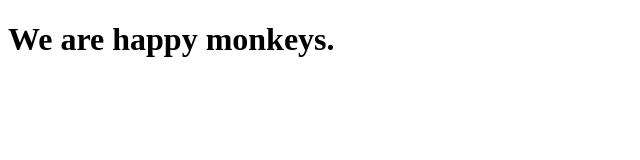
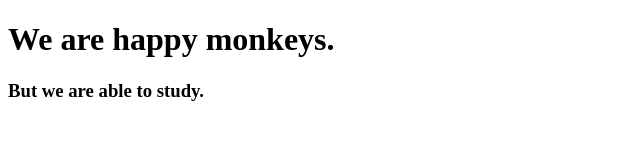
Before and after one commit to marynapatra/marynapatra.github.io, a plain HTML site: page main.html in a window 1280 px wide. Shown: the whole page, without its empty margins (0-640 px from the left). Drawn offline with Linux system fonts and the light colour scheme.

Commit message:
New changes again

```diff
--- a/main.html
+++ b/main.html
@@ -7,5 +7,6 @@
 </head>
 <body>
     <h1>We are happy monkeys.</h1>
+    <h3>But we are able to study.</h3>
 </body>
 </html>
```
